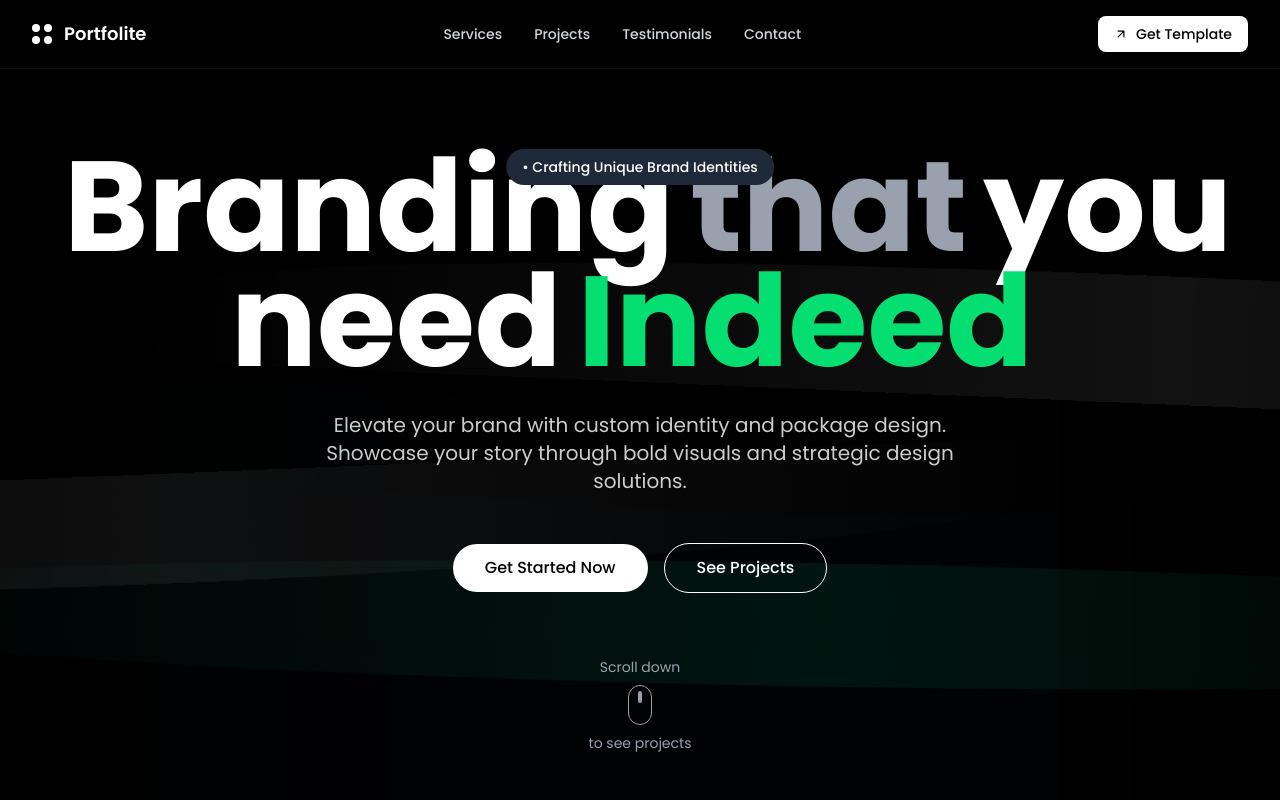
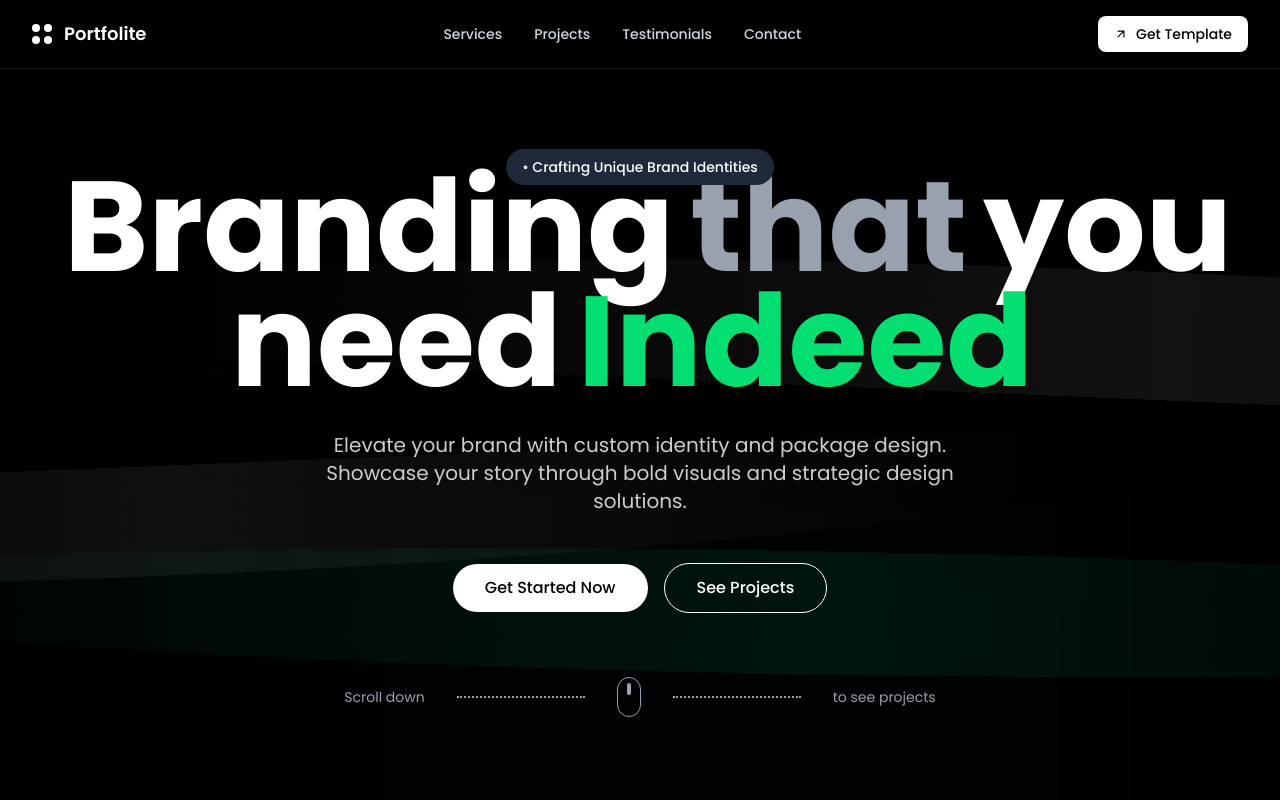
Before and after one commit to Zhyphora/landing-page-company-client, a Next.js app: page / in a window 1280 px wide. Shown: the top 800 px of the page. Built offline with nearby package versions, Linux system fonts and the light colour scheme.

Commit message:
feat: enhance FAQ and Hero components with improved wave background animations and scroll indicators

```diff
--- a/src/components/FAQ.tsx
+++ b/src/components/FAQ.tsx
@@ -68,7 +68,7 @@ const FAQ = () => {
   return (
     <section className="w-full py-20 px-8 bg-black text-white relative overflow-hidden">
       {/* Wave Background */}
-  <WaveBackground opacity={0.15} variant="dark" />
+      <WaveBackground opacity={0.15} variant="dark" />
 
       <div className="max-w-6xl mx-auto relative z-10">
         <div className="grid grid-cols-1 lg:grid-cols-2 gap-16">
--- a/src/components/Hero.tsx
+++ b/src/components/Hero.tsx
@@ -39,14 +39,37 @@ const Hero = () => {
             </button>
           </div>
 
-          {/* Scroll indicator - moved here between buttons and sponsors */}
+          {/* Horizontal scroll indicator with dotted lines */}
           <div className="text-center mb-16 z-20">
-            <p className="text-gray-400 text-sm mb-2">Scroll down</p>
-            <div className="w-6 h-10 border border-gray-400 rounded-full flex justify-center mx-auto">
-              <div className="w-1 h-3 bg-gray-400 rounded-full mt-2 animate-bounce"></div>
+            <div className="flex items-center justify-center gap-8 group max-w-2xl mx-auto">
+              {/* Scroll down text */}
+              <p className="text-gray-400 text-sm transition-all duration-300 group-hover:text-gray-300 flex-shrink-0">
+                Scroll down
+              </p>
+
+              {/* Left dotted line */}
+              <div className="relative overflow-hidden flex-1 max-w-32">
+                <div className="w-full h-0.5 border-t-2 border-dotted border-gray-400 transition-all duration-300 group-hover:-translate-x-full group-hover:opacity-0"></div>
+              </div>
+
+              {/* Mouse indicator */}
+              <div className="w-6 h-10 border border-gray-400 rounded-full flex justify-center transition-all duration-300 group-hover:border-gray-300 flex-shrink-0">
+                <div className="w-1 h-3 bg-gray-400 rounded-full mt-2 animate-bounce transition-all duration-300 group-hover:bg-gray-300"></div>
+              </div>
+
+              {/* Right dotted line */}
+              <div className="relative overflow-hidden flex-1 max-w-32">
+                <div className="w-full h-0.5 border-t-2 border-dotted border-gray-400 transition-all duration-300 group-hover:translate-x-full group-hover:opacity-0"></div>
+              </div>
+
+              {/* To see projects text */}
+              <p className="text-gray-400 text-sm transition-all duration-300 group-hover:text-gray-300 flex-shrink-0">
+                to see projects
+              </p>
             </div>
-            <p className="text-gray-400 text-sm mt-2">to see projects</p>
           </div>
+
+          {/* Close main content wrappers */}
         </div>
       </div>
 
--- a/src/components/WaveBackground.tsx
+++ b/src/components/WaveBackground.tsx
@@ -4,9 +4,22 @@ import React, { useId } from "react";
 interface WaveBackgroundProps {
   opacity?: number;
   variant?: "default" | "light" | "dark";
+  direction?: "left" | "right"; // scroll direction
+  speed?: number; // seconds for the front layer (lower = faster)
+  tiltDeg?: number; // rotate waves (deg)
+  amplitude?: number; // scaleY factor for wave height
+  offsetY?: number; // vertical offset (px)
 }
 
-const WaveBackground = ({ opacity = 0.3, variant = "default" }: WaveBackgroundProps) => {
+const WaveBackground = ({
+  opacity = 0.3,
+  variant = "default",
+  direction = "left",
+  speed = 40,
+  tiltDeg = 0,
+  amplitude = 1,
+  offsetY = 0,
+}: WaveBackgroundProps) => {
   const uid = useId();
 
   const getGradientColors = () => {
@@ -26,17 +39,15 @@ const WaveBackground = ({ opacity = 0.3, variant = "default" }: WaveBackgroundPr
         };
       case "dark":
         return {
-          // Deeper charcoal base layer for shape
           gradient1: {
-            stop1: { color: "#0B0F19", opacity: 0.85 }, // near-black blue
-            stop2: { color: "#111827", opacity: 0.6 },  // slate-900
-            stop3: { color: "#1F2937", opacity: 0.45 }, // slate-800
+            stop1: { color: "#0B0F19", opacity: 0.85 },
+            stop2: { color: "#111827", opacity: 0.6 },
+            stop3: { color: "#1F2937", opacity: 0.45 },
           },
-          // Emerald accent layer for visibility on black
           gradient2: {
-            stop1: { color: "#22C55E", opacity: 0.35 }, // emerald-500
-            stop2: { color: "#16A34A", opacity: 0.25 }, // emerald-600
-            stop3: { color: "#064E3B", opacity: 0.18 }, // emerald-900
+            stop1: { color: "#22C55E", opacity: 0.35 },
+            stop2: { color: "#16A34A", opacity: 0.25 },
+            stop3: { color: "#064E3B", opacity: 0.18 },
           },
         };
       default:
@@ -59,9 +70,14 @@ const WaveBackground = ({ opacity = 0.3, variant = "default" }: WaveBackgroundPr
   const grad1Id = `waveGradient1-${variant}-${uid}`;
   const grad2Id = `waveGradient2-${variant}-${uid}`;
 
+  const animName = direction === "right" ? "moveRight" : "moveLeft";
+  const dur1 = `${Math.max(8, speed)}s`;
+  const dur2 = `${Math.max(12, Math.round(speed * 1.5))}s`;
+  const dur3 = `${Math.max(18, Math.round(speed * 2.25))}s`;
+  const parentTransform = `rotate(${tiltDeg}deg) scaleY(${amplitude}) translateY(${offsetY}px)`;
+
   return (
     <div className="absolute inset-0 overflow-hidden">
-      {/* Animated SVG Waves */}
       <div className="absolute top-0 left-0 w-full h-full">
         <svg
           viewBox="0 0 1200 800"
@@ -122,7 +138,16 @@ const WaveBackground = ({ opacity = 0.3, variant = "default" }: WaveBackgroundPr
           </defs>
 
           {/* Layer 1 - Seamless horizontal scroll */}
-          <g className="will-change-transform" style={{ animation: "moveLeft 40s linear infinite" }}>
+          <g
+            style={{
+              transform: parentTransform as any,
+              transformOrigin: "600px 400px",
+            }}
+          >
+            <g
+              className="will-change-transform"
+              style={{ animation: `${animName} ${dur1} linear infinite` }}
+            >
               <path
                 d="M0,320 C300,260 900,380 1200,320 L1200,800 L0,800 Z"
                 fill={`url(#${grad1Id})`}
@@ -134,9 +159,22 @@ const WaveBackground = ({ opacity = 0.3, variant = "default" }: WaveBackgroundPr
                 />
               </g>
             </g>
+          </g>
 
           {/* Layer 2 - Slower parallax */}
-          <g className="will-change-transform" style={{ animation: "moveLeft 60s linear infinite", opacity: 0.85 }}>
+          <g
+            style={{
+              transform: parentTransform as any,
+              transformOrigin: "600px 400px",
+            }}
+          >
+            <g
+              className="will-change-transform"
+              style={{
+                animation: `${animName} ${dur2} linear infinite`,
+                opacity: 0.85,
+              }}
+            >
               <path
                 d="M0,420 C250,360 950,480 1200,420 L1200,800 L0,800 Z"
                 fill={`url(#${grad1Id})`}
@@ -148,9 +186,22 @@ const WaveBackground = ({ opacity = 0.3, variant = "default" }: WaveBackgroundPr
                 />
               </g>
             </g>
+          </g>
 
           {/* Layer 3 - Long wavelength, deepest */}
-          <g className="will-change-transform" style={{ animation: "moveLeft 90s linear infinite", opacity: 0.6 }}>
+          <g
+            style={{
+              transform: parentTransform as any,
+              transformOrigin: "600px 400px",
+            }}
+          >
+            <g
+              className="will-change-transform"
+              style={{
+                animation: `${animName} ${dur3} linear infinite`,
+                opacity: 0.6,
+              }}
+            >
               <path
                 d="M0,560 C400,520 800,600 1200,560 L1200,800 L0,800 Z"
                 fill={`url(#${grad2Id})`}
@@ -160,6 +211,7 @@ const WaveBackground = ({ opacity = 0.3, variant = "default" }: WaveBackgroundPr
                   d="M0,560 C400,520 800,600 1200,560 L1200,800 L0,800 Z"
                   fill={`url(#${grad2Id})`}
                 />
+              </g>
             </g>
           </g>
         </svg>
@@ -173,26 +225,27 @@ const WaveBackground = ({ opacity = 0.3, variant = "default" }: WaveBackgroundPr
             animation: "wave-flow-1 18s ease-in-out infinite",
             borderRadius: "50% 50% 0 0",
           }}
-        ></div>
+        />
         <div
           className="absolute top-1/2 right-0 w-[140%] h-24 bg-gradient-to-l from-transparent via-white/6 to-transparent transform -rotate-1"
           style={{
             animation: "wave-flow-2 22s ease-in-out infinite",
             borderRadius: "0 0 50% 50%",
           }}
-        ></div>
+        />
         <div
           className="absolute bottom-1/4 left-0 w-[160%] h-28 bg-gradient-to-r from-transparent via-emerald-500/10 to-transparent transform rotate-0.5"
           style={{
             animation: "wave-flow-3 26s ease-in-out infinite",
             borderRadius: "50%",
           }}
-        ></div>
+        />
       </div>
 
       <style jsx>{`
         @keyframes wave-flow-1 {
-          0%, 100% {
+          0%,
+          100% {
             transform: translateX(-30%) rotate(1deg) scaleX(1);
           }
           33% {
@@ -204,7 +257,8 @@ const WaveBackground = ({ opacity = 0.3, variant = "default" }: WaveBackgroundPr
         }
 
         @keyframes wave-flow-2 {
-          0%, 100% {
+          0%,
+          100% {
             transform: translateX(30%) rotate(-1deg) scaleY(1);
           }
           50% {
@@ -213,7 +267,8 @@ const WaveBackground = ({ opacity = 0.3, variant = "default" }: WaveBackgroundPr
         }
 
         @keyframes wave-flow-3 {
-          0%, 100% {
+          0%,
+          100% {
             transform: translateX(-40%) rotate(0.5deg) scale(1);
           }
           25% {
@@ -225,8 +280,20 @@ const WaveBackground = ({ opacity = 0.3, variant = "default" }: WaveBackgroundPr
         }
 
         @keyframes moveLeft {
-          0% { transform: translateX(0); }
-          100% { transform: translateX(-1200px); }
+          0% {
+            transform: translateX(0);
+          }
+          100% {
+            transform: translateX(-1200px);
+          }
+        }
+        @keyframes moveRight {
+          0% {
+            transform: translateX(0);
+          }
+          100% {
+            transform: translateX(1200px);
+          }
         }
       `}</style>
     </div>
```
Lines whose indentation alone changed are shown as unchanged.
